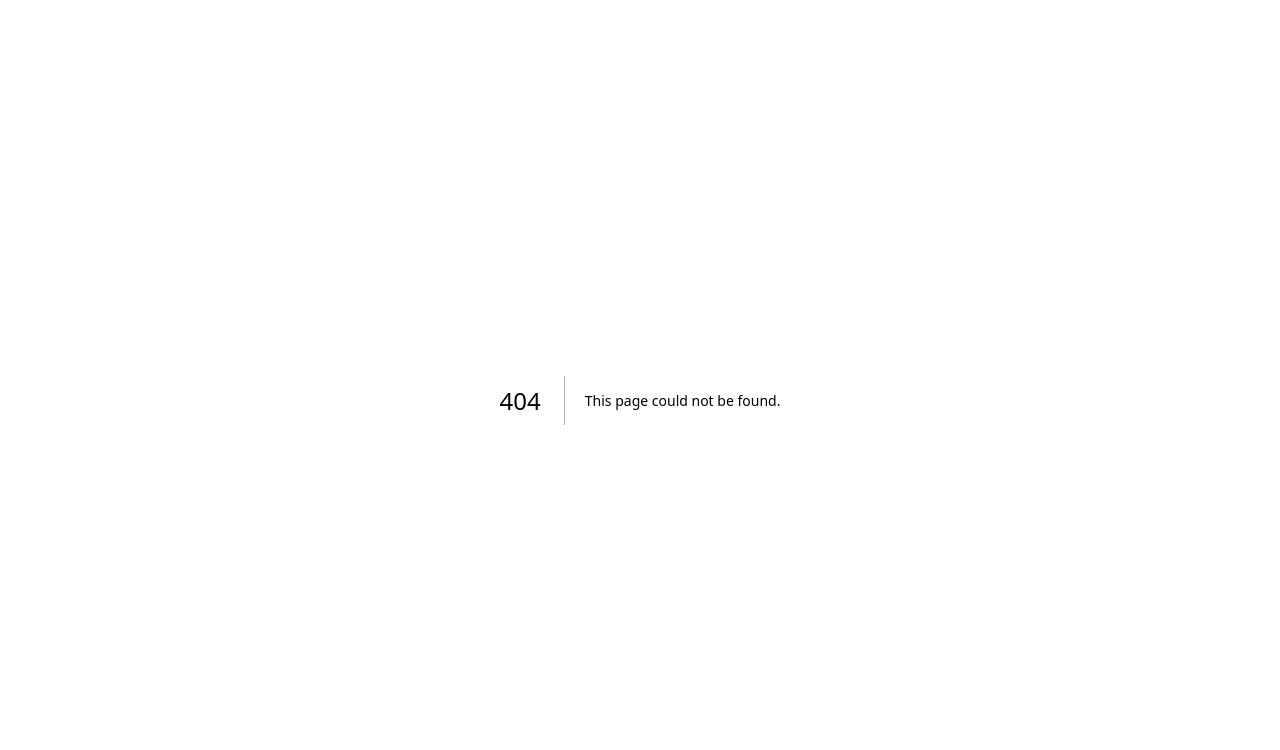
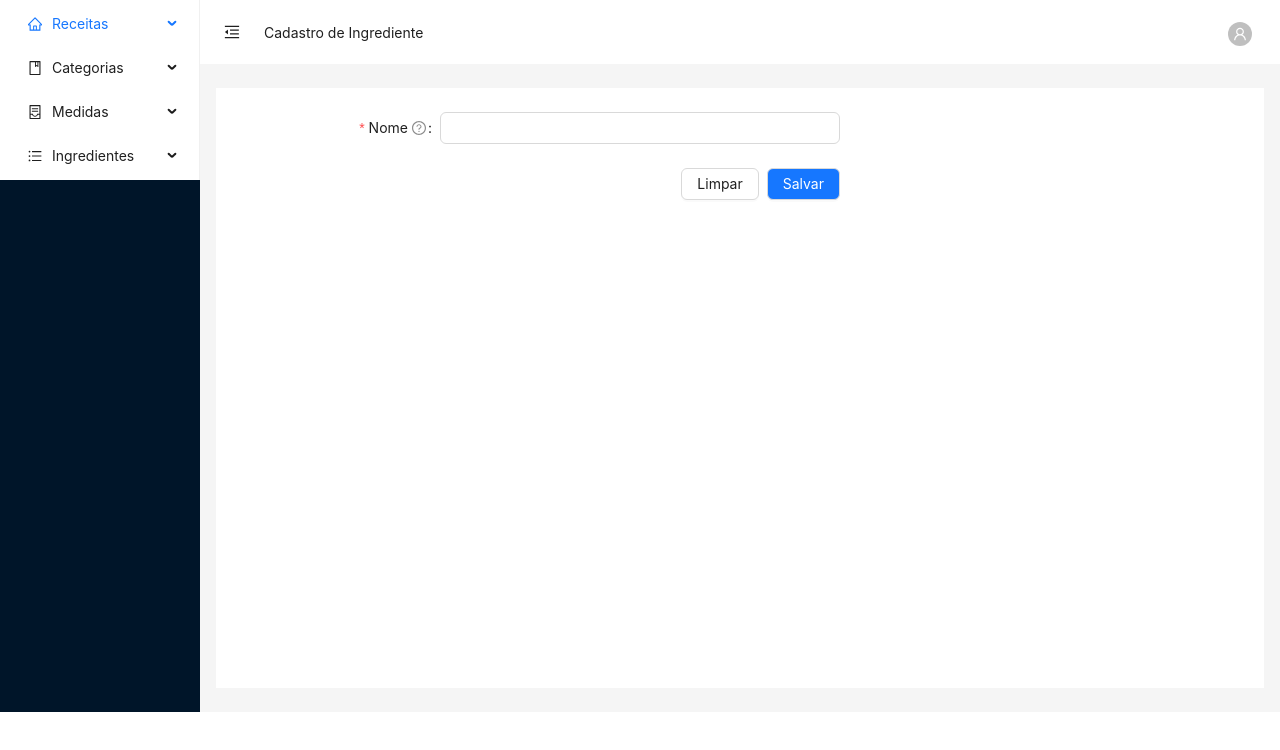
Before and after one commit to alinelopesm/arraianaroca, a Next.js app: page /ingredientes/cadastro in a window 1280 px wide. Before the commit this address had no page. Shown: the top 750 px of the page. Built offline with nearby package versions, Linux system fonts and the light colour scheme; no server answers.

Commit message:
refactor: ajustes de cadastro

```diff
--- a/componentes/Header/Header.js
+++ b/componentes/Header/Header.js
@@ -11,14 +11,15 @@ import { useSession } from 'next-auth/react';
 
 const { Header } = Layout;
 
-const HeaderScreen = ({ collapsed, setCollapsedCallback, pageName }) => {
+const HeaderScreen = ({ collapsed, setCollapsedCallback, pageName}) => {
   const { data: session } = useSession();
+  const isAuthenticated = session ? true : false
   const {
     token: { colorBgContainer },
   } = theme.useToken();
 
   // Simule um usuário autenticado para este exemplo
-  const isAuthenticated = session ? true : false
+
 
   // Opções do menu de usuário
   const userMenu = (
@@ -37,7 +38,7 @@ const HeaderScreen = ({ collapsed, setCollapsedCallback, pageName }) => {
       </>}
       {isAuthenticated && <>
         <Menu.Item key="profile">
-          <a href="/signup">
+          <a href="/profile">
             <UserOutlined /> Perfil
           </a>
         </Menu.Item>
--- a/componentes/PageContent/PageContent.js
+++ b/componentes/PageContent/PageContent.js
@@ -4,24 +4,30 @@ import { Layout } from 'antd';
 import SideBar from '../SideBar/SideBar';
 import HeaderScreen from '../Header/Header';
 import { useRouter } from 'next/router';
+import { useSession } from 'next-auth/react';
 
 const { Content } = Layout;
 
+
 const PageContent = ({ pageProps, headName, pageName, children}) => {
   const [collapsed, setCollapsed] = useState(false);
+  const { data: session } = useSession();
+  const isAuthenticated = session ? true : false
   const router = useRouter();
+  const tipoUser = 'admin'
 
   return (
     <Layout>
       <Head>
         <title>{headName || pageName || 'Receitas Gourmet'}</title>
       </Head>
-      <SideBar collapsed={collapsed} />
+      <SideBar collapsed={collapsed} isAuthenticated={isAuthenticated}/>
       <Layout>
         <HeaderScreen
           collapsed={collapsed}
           setCollapsedCallback={(value) => setCollapsed(value)}
           pageName={pageName}
+          isAuthenticated={isAuthenticated}
         />
         <Content
           style={{
--- a/componentes/SideBar/SideBar.js
+++ b/componentes/SideBar/SideBar.js
@@ -16,7 +16,9 @@ import ActiveLink from '../Router/ActiveLink'; // Importe o seu componente Activ
 const { Sider } = Layout;
 const { SubMenu } = Menu;
 
-const SideBar = ({ collapsed }) => {
+
+const SideBar = ({ collapsed, isAuthenticated }) => {
+
   return (
     <Sider
       trigger={null}
@@ -36,9 +38,11 @@ const SideBar = ({ collapsed }) => {
           <Menu.Item key="1">
             <ActiveLink href="/receitas">Listagem</ActiveLink>
           </Menu.Item>
+          {isAuthenticated &&
             <Menu.Item key="2">
               <ActiveLink href="/receitas/cadastro">Cadastro</ActiveLink>
             </Menu.Item>
+          }
         </SubMenu>
 
         {/* Menu Principal: Categorias */}
@@ -50,9 +54,11 @@ const SideBar = ({ collapsed }) => {
           <Menu.Item key="3">
             <ActiveLink href="/categorias">Listagem</ActiveLink>
           </Menu.Item>
+          {isAuthenticated &&
             <Menu.Item key="4">
               <ActiveLink href="/categorias/cadastro">Cadastro</ActiveLink>
             </Menu.Item>
+          }
         </SubMenu>
 
         {/* Menu Principal: Medidas */}
@@ -64,9 +70,11 @@ const SideBar = ({ collapsed }) => {
           <Menu.Item key="5">
             <ActiveLink href="/medidas">Listagem</ActiveLink>
           </Menu.Item>
+          {isAuthenticated &&
             <Menu.Item key="6">
               <ActiveLink href="/medidas/cadastro">Cadastro</ActiveLink>
             </Menu.Item>
+          }
         </SubMenu>
 
         {/* Menu Principal: Ingredientes */}
@@ -78,13 +86,15 @@ const SideBar = ({ collapsed }) => {
           <Menu.Item key="7">
             <ActiveLink href="/ingredientes">Listagem</ActiveLink>
           </Menu.Item>
+          {isAuthenticated &&
             <Menu.Item key="8">
               <ActiveLink href="/ingredientes/cadastro">Cadastro</ActiveLink>
             </Menu.Item>
+          }
         </SubMenu>
 
         {/* Menu Principal: Usuários */}
-        <SubMenu
+        {isAuthenticated && <SubMenu
             key="sub5"
             icon={<UserOutlined />}
             title="Usuários"
@@ -96,6 +106,7 @@ const SideBar = ({ collapsed }) => {
               <ActiveLink href="/usuarios/cadastro">Cadastro</ActiveLink>
             </Menu.Item>
           </SubMenu>
+        }
 
       </Menu>
     </Sider>
--- a/pages/_app.js
+++ b/pages/_app.js
@@ -3,8 +3,10 @@ import { SessionProvider } from "next-auth/react";
 import { useEffect, useState } from 'react';
 import { getSession } from 'next-auth/react';
 import { appWithTranslation } from "next-i18next";
+import { config as dotenvConfig } from "dotenv";
+dotenvConfig();
 
-function MyApp({ Component, pageProps, session }) {
+function MyApp({ Component, pageProps, session}) {
   return (
     <SessionProvider session={session}>
       <Component {...pageProps} />
--- a/pages/api/auth/[...nextauth].js
+++ b/pages/api/auth/[...nextauth].js
@@ -23,6 +23,7 @@ export default NextAuth({
         const userAdapter = await usuarios.find(
           (u) => u.nome === credentials.username
         );
+        console.log('user', userAdapter);
 
         if (userAdapter) {
           if (userAdapter.senha === credentials.password) {
@@ -31,6 +32,7 @@ export default NextAuth({
               email: userAdapter.email,
               image: userAdapter.foto_usuario || '',
               token: credentials.csrfToken,
+              type: userAdapter.tipo,
             }
             return Promise.resolve(user);
           }
@@ -56,7 +58,7 @@ export default NextAuth({
     async redirect({ baseUrl }) {
       return baseUrl
     },
-    async session({ session, token }) {
+    async session({ session, token, user }) {
       session.token = token
       return session
     },
--- a/pages/categorias/index.js
+++ b/pages/categorias/index.js
@@ -8,12 +8,15 @@ import {
 } from "@ant-design/icons";
 import convertImage64 from '../../helpers/convertImage64';
 import { useRouter } from "next/router";
+import { useSession } from 'next-auth/react';
 
 const user = 'admin'
 const PAGE_NAME = 'Listagem de Categorias'
 const HEAD_NAME = 'Categorias'
 
 export default function Categorias() {
+  const { data: session } = useSession();
+  const isAuthenticated = session ? true : false
   const router = useRouter();
   const [listaCategorias, setListaCategorias] = useState([]);
 
@@ -41,7 +44,7 @@ export default function Categorias() {
               <Card
                 xs={12} sm={8} md={6} lg={4}
                 style={{ marginBottom: '20px', width: '100%', height: '95%' }}
-                actions={user.includes('admin') && [
+                actions={isAuthenticated && user.includes('admin') && [
                   <EditOutlined
                     key="edit"
                     onClick={() => router.push(`/categorias/${categoria.cod_categoria}`)}
--- /dev/null
+++ b/pages/ingredientes/[idIngrediente].js
@@ -0,0 +1,35 @@
+import React from 'react';
+import CadastroIngrediente from './cadastro';
+import { IngredienteService } from "../../services/Ingrediente"
+import Router, { useRouter } from 'next/router';
+
+const method = 'editar'
+
+const AlteracaoIngrediente = ({ingrediente}) => {
+  console.log('Ingre', ingrediente);
+  const ingredienteData = {
+    codIngrediente: ingrediente?.cod_ingrediente,
+    nome: ingrediente?.nome,
+  }
+
+  return (
+    ingredienteData && <CadastroIngrediente ingredienteData={ingredienteData} />
+  );
+};
+
+export default AlteracaoIngrediente;
+
+export async function getServerSideProps({params}) {
+  const { idIngrediente } = params;
+
+
+  const response = await IngredienteService.get(idIngrediente);
+  console.log('vai carai',response);
+  const ingrediente = response[0] || {}
+
+  return {
+    props: {
+      ingrediente,
+    },
+  };
+}
--- /dev/null
+++ b/pages/ingredientes/cadastro.js
@@ -0,0 +1,113 @@
+import React, { useState, useEffect } from 'react';
+import PageContent from '../../componentes/PageContent/PageContent';
+import { InboxOutlined } from '@ant-design/icons';
+import {
+  Button,
+  Form,
+  Space,
+  Input,
+  message,
+} from 'antd';
+import { IngredienteService } from "../../services/Ingrediente"
+import { useRouter } from "next/router";
+
+const PAGE_NAME = 'Cadastro de Ingrediente'
+const HEAD_NAME = 'Ingredientes'
+
+const method = 'editar'
+
+const formItemLayout = {
+  labelCol: {
+    xs: {
+      span: 24,
+    },
+    sm: {
+      span: 8,
+    },
+  },
+  wrapperCol: {
+    xs: {
+      span: 24,
+    },
+    sm: {
+      span: 16,
+    },
+  },
+};
+
+const normFile = (e) => {
+  if (Array.isArray(e)) {
+    return e;
+  }
+  return e?.fileList;
+};
+
+const CadastroIngrediente = ({ingredienteData}) => {
+  const router = useRouter();
+  const [form] = Form.useForm();
+  const [ingredienteForm, setIngredienteForm] = useState(ingredienteData)
+
+  const onFinish = async (values) => {
+
+    let payload = {
+      nome: values?.nome,
+    };
+
+    if(ingredienteData?.codIngrediente) {
+      const id = ingredienteData?.codIngrediente
+      const edicaoIngrediente = await IngredienteService.update(payload, id);
+
+      if (edicaoIngrediente) router.push('/ingredientes')
+      return
+    }
+
+    const cadastroIngrediente = await IngredienteService.create(payload);
+    router.push('/ingredientes')
+  };
+
+  return (
+    <PageContent headName={HEAD_NAME} pageName={PAGE_NAME}>
+      <Form
+        name="validate_other"
+        {...formItemLayout}
+        onFinish={onFinish}
+        style={{
+          maxWidth: 600,
+        }}
+      >
+        <Form.Item
+          name="nome"
+          label="Nome"
+          initialValue={ingredienteForm?.nome || ''}
+          tooltip="Como você quer que os outros te chamem?"
+          rules={[
+            {
+              required: true,
+              message: 'Por favor, insira seu nome!',
+              whitespace: true,
+            },
+          ]}
+        >
+          <Input />
+        </Form.Item>
+
+        <Form.Item
+          style={{
+            display: 'flex',
+            flexDirection: 'column', // Para empilhar os botões verticalmente
+            alignItems: 'flex-end', // Para alinhar os botões à direita
+          }}
+        >
+          <Space style={{ width: '100%' }}>
+            <Button style={{ width: '100%' }} type='' htmlType="reset">Limpar</Button>
+            <Button htmlType="submit" style={{background: '#1677ff', color: 'white', width: '100%' }}>
+              {ingredienteForm?.codIngrediente ? 'Alterar' : 'Salvar'}
+            </Button>
+
+          </Space>
+        </Form.Item>
+      </Form>
+    </PageContent>
+  );
+};
+export default CadastroIngrediente;
--- a/pages/ingredientes/index.js
+++ b/pages/ingredientes/index.js
@@ -1,13 +1,21 @@
-import Head from "next/head"
-import { useEffect, useState } from "react"
-import PageContent from "../../componentes/PageContent/PageContent"
+import { useEffect, useState } from "react";
+import PageContent from "../../componentes/PageContent/PageContent";
+import { Row, Col, Button, Card, Avatar } from "antd";
+import {
+  EditOutlined,
+} from "@ant-design/icons";
 import { IngredienteService } from "../../services/Ingrediente"
-import { List, ListItem } from "@mui/material"
+import { useRouter } from "next/router";
+import { useSession } from 'next-auth/react';
 
+const user = 'admin'
 const PAGE_NAME = 'Listagem de Ingredientes'
 const HEAD_NAME = 'Ingredientes'
 
 export default function Ingredientes() {
+  const { data: session } = useSession();
+  const isAuthenticated = session ? true : false
+  const router = useRouter();
   const [listaIngredientes, setListaIngredientes] = useState([])
 
   useEffect(() => {
@@ -21,13 +29,37 @@ export default function Ingredientes() {
 
   return (
     <PageContent headName={HEAD_NAME} pageName={PAGE_NAME}>
-      <List>
+      {isAuthenticated &&
+        <Button
+          style={{ position: 'fixed', right: '40px' }}
+          onClick={() => router.push('/ingredientes/cadastro')}
+        >
+          Cadastrar Ingrediente
+        </Button>
+      }
+      <Row gutter={16} style={{ marginTop: '48px' }}>
         {listaIngredientes.map((ingrediente) => {
-          return <ListItem key={ingrediente.cod_ingrediente}>
-            {ingrediente.nome}
-          </ListItem>
+          return (
+            <Col key={ingrediente.cod_ingrediente} xs={12} sm={8} md={6} lg={4}>
+              <Card
+                xs={12} sm={8} md={6} lg={4}
+                style={{ marginBottom: '20px', width: '100%', height: '95%' }}
+                actions={isAuthenticated && [
+                  <EditOutlined
+                    key="edit"
+                    onClick={() => router.push(`/ingredientes/${ingrediente.cod_ingrediente
+}`)}
+                  />,
+                ]}
+              >
+                <Card.Meta
+                  title={ingrediente.nome}
+                />
+              </Card>
+            </Col>
+          );
         })}
-      </List>
+      </Row>
     </PageContent>
-  )
+  );
 }
--- a/pages/medidas/index.js
+++ b/pages/medidas/index.js
@@ -6,12 +6,16 @@ import {
   EditOutlined,
 } from "@ant-design/icons";
 import { useRouter } from "next/router";
+import { useSession } from 'next-auth/react';
 
 const user = 'admin'
 const PAGE_NAME = 'Listagem de Unidade de Medidas:'
 const HEAD_NAME = 'Unidade de Medidas'
 
 export default function Medidas() {
+  const { data: session } = useSession();
+  const isAuthenticated = session ? true : false
+
   const router = useRouter();
   const [listaMedidas, setListaMedidas] = useState([])
 
@@ -25,13 +29,15 @@ export default function Medidas() {
   })
 
   return (
-    <PageContent headName={HEAD_NAME} pageName={PAGE_NAME}>
+    <PageContent headName={HEAD_NAME} pageName={PAGE_NAME} >
+      {isAuthenticated &&
         <Button
           style={{ position: 'fixed', right: '40px' }}
           onClick={() => router.push('/medidas/cadastro')}
         >
           Cadastrar Nova Medida
         </Button>
+      }
       <Row gutter={16} style={{ marginTop: '48px' }}>
         {listaMedidas.map((medida) => {
           return (
@@ -39,7 +45,7 @@ export default function Medidas() {
               <Card
                 xs={12} sm={8} md={6} lg={4}
                 style={{ marginBottom: '20px', width: '100%', height: '95%' }}
-                actions={user.includes('admin') && [
+                actions={isAuthenticated && user.includes('admin') && [
                   <EditOutlined
                     key="edit"
                     onClick={() => router.push(`/medidas/${medida.cod_un_medida}`)}
--- a/services/Ingrediente.js
+++ b/services/Ingrediente.js
@@ -4,13 +4,16 @@ const endPoint = 'ingredientes'
 
 export const IngredienteService = {
     get(id){
-        return Api.get(`${endPoint}?id=${id}`)
+        return Api.getById(endPoint, id)
     },
     listAll(){
         return Api.get(endPoint)
     },
     create(novoIngrediente){
-        return Api.get(endPoint, novoIngrediente)
+        return Api.post(endPoint, novoIngrediente)
+    },
+    update(payload, id){
+        return Api.put(endPoint, payload, id)
     },
     remove(id){
         return Api.get(`${endPoint}?id=${id}`)
```
Lines whose indentation alone changed are shown as unchanged.
